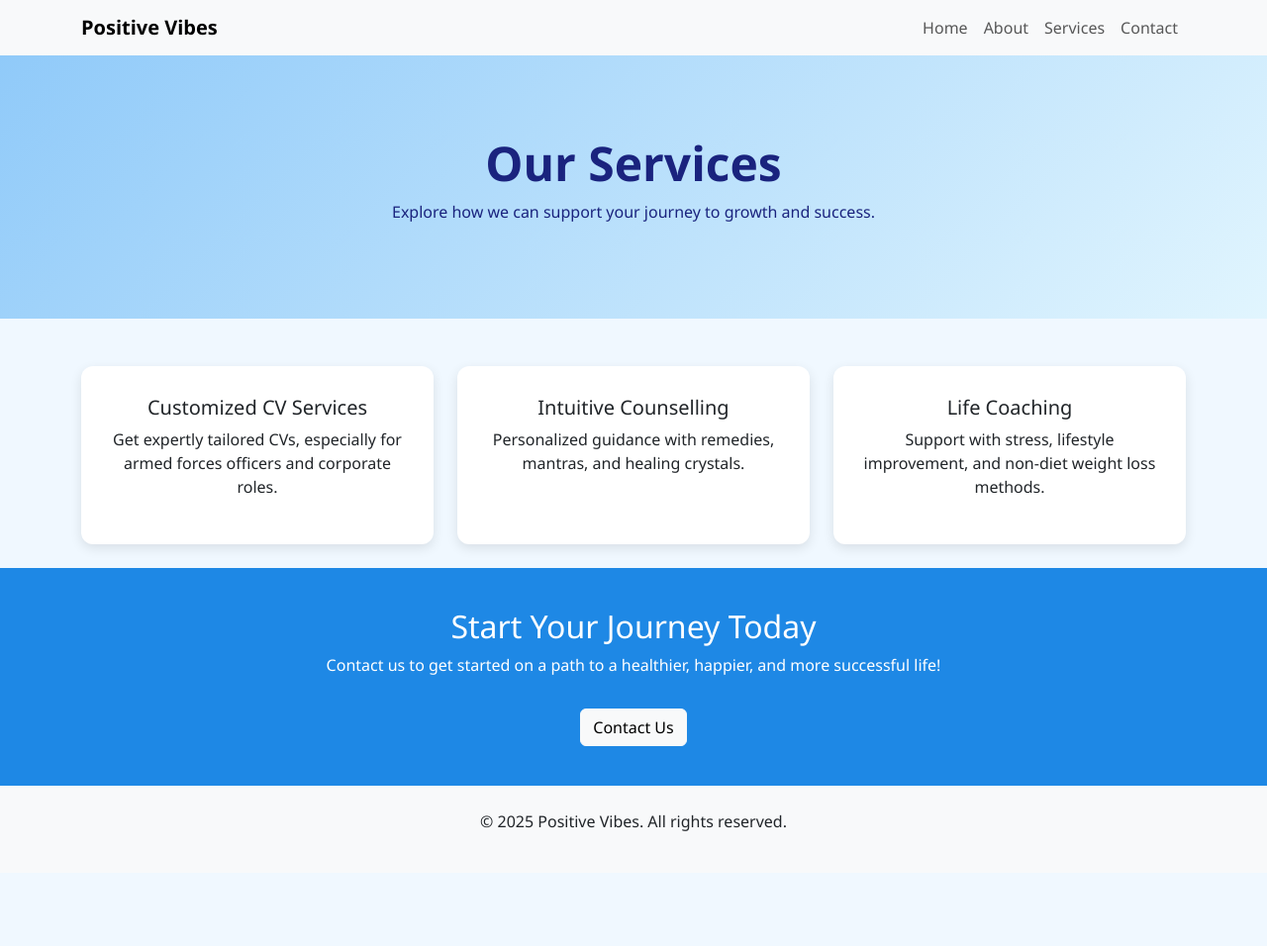
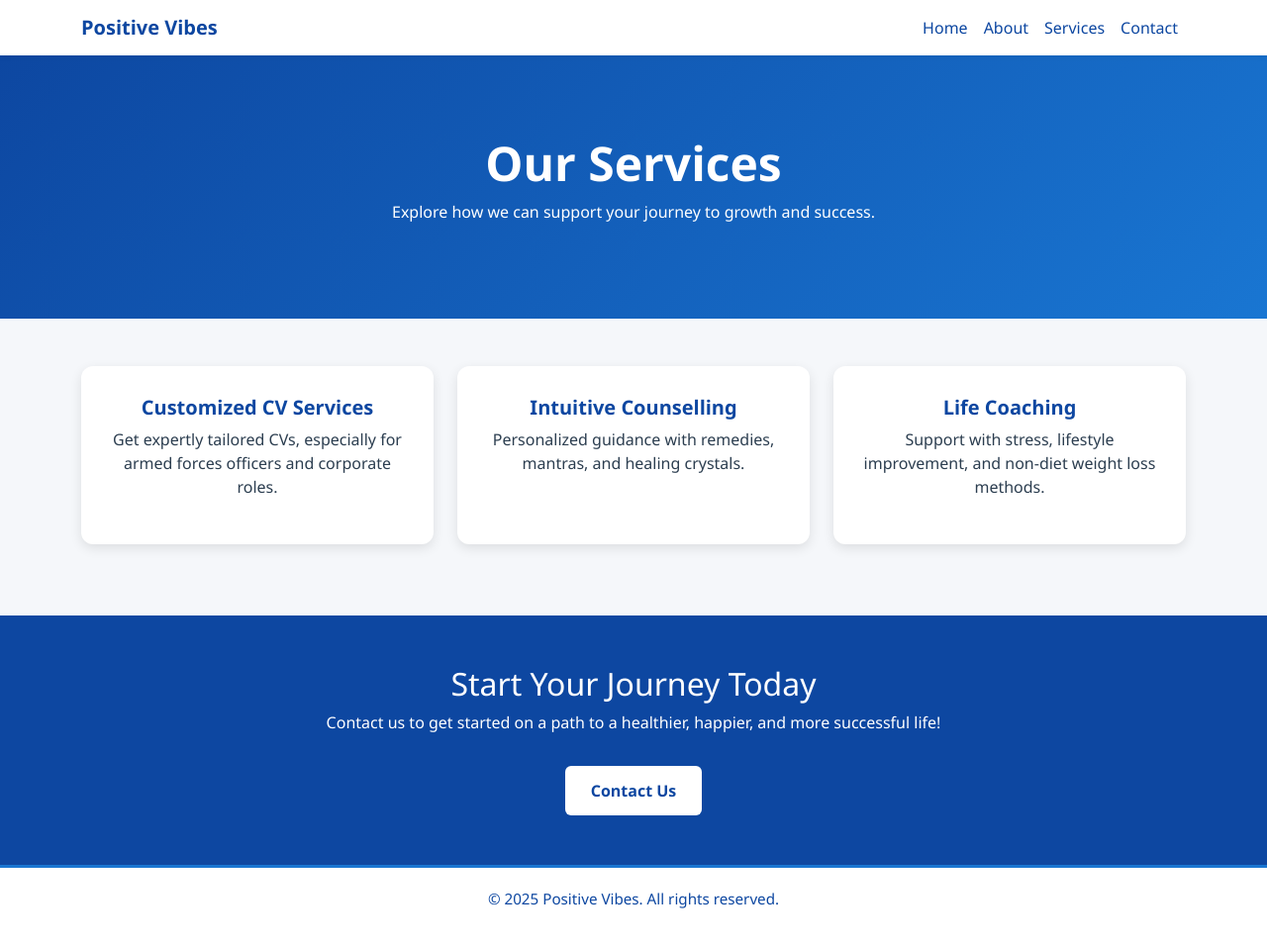
Before and after one commit to rohitkumarharne/MajorAprajita, a plain HTML site: page services.html in a window 1280 px wide. Shown: the whole page at 99% size. Before the commit the page ends 882 px from the top, so only its background shows below. Drawn offline with nearby package versions, Linux system fonts and the light colour scheme.

Commit message:
Update services.html

```diff
--- a/services.html
+++ b/services.html
@@ -11,18 +11,36 @@
     <style>
       body {
         font-family: "Segoe UI", sans-serif;
-        background-color: #f0f8ff;
+        background-color: #f5f7fa;
+        color: #2c3e50;
       }
+
+      .navbar {
+        background-color: #ffffff;
+        box-shadow: 0 2px 6px rgba(0, 0, 0, 0.05);
+      }
+
+      .navbar-brand {
+        color: #0d47a1 !important;
+      }
+
+      .nav-link {
+        color: #0d47a1 !important;
+        font-weight: 500;
+      }
+
       .hero {
-        background: linear-gradient(135deg, #90caf9, #e1f5fe);
+        background: linear-gradient(135deg, #0d47a1, #1976d2);
         padding: 80px 20px;
         text-align: center;
-        color: #1a237e;
+        color: white;
       }
+
       .hero h1 {
         font-size: 3rem;
         font-weight: bold;
       }
+
       .feature-card {
         border: none;
         border-radius: 12px;
@@ -30,18 +48,51 @@
         box-shadow: 0 4px 12px rgba(0, 0, 0, 0.1);
         padding: 30px;
         height: 100%;
+        transition: transform 0.3s ease;
       }
+
+      .feature-card:hover {
+        transform: translateY(-5px);
+      }
+
+      .feature-card h5 {
+        color: #0d47a1;
+        font-weight: 600;
+      }
+
       .cta {
-        background: #1e88e5;
+        background: #0d47a1;
         color: white;
-        padding: 40px 20px;
+        padding: 50px 20px;
         text-align: center;
+      }
+
+      .cta .btn {
+        background-color: #ffffff;
+        color: #0d47a1;
+        font-weight: 600;
+        padding: 12px 25px;
+        border-radius: 6px;
+        transition: background-color 0.3s ease;
+      }
+
+      .cta .btn:hover {
+        background-color: #e3f2fd;
+      }
+
+      footer {
+        background-color: #ffffff;
+        color: #0d47a1;
+        padding: 20px;
+        text-align: center;
+        font-size: 0.95rem;
+        border-top: 3px solid #1976d2;
       }
     </style>
   </head>
   <body>
     <!-- Navbar -->
-    <nav class="navbar navbar-expand-lg navbar-light bg-light">
+    <nav class="navbar navbar-expand-lg">
       <div class="container">
         <a class="navbar-brand fw-bold" href="#">Positive Vibes</a>
         <button
@@ -80,7 +131,7 @@
     </section>
 
     <!-- Services Section -->
-    <section class="container mt-5">
+    <section class="container my-5">
       <div class="row text-center">
         <div class="col-md-4 mb-4">
           <div class="feature-card h-100">
@@ -120,12 +171,12 @@
           Contact us to get started on a path to a healthier, happier, and more
           successful life!
         </p>
-        <a href="contact.html" class="btn btn-light mt-3">Contact Us</a>
+        <a href="contact.html" class="btn mt-3">Contact Us</a>
       </div>
     </section>
 
     <!-- Footer -->
-    <footer class="bg-light text-center py-4">
+    <footer>
       <div class="container">
         <p>&copy; 2025 Positive Vibes. All rights reserved.</p>
       </div>
```
